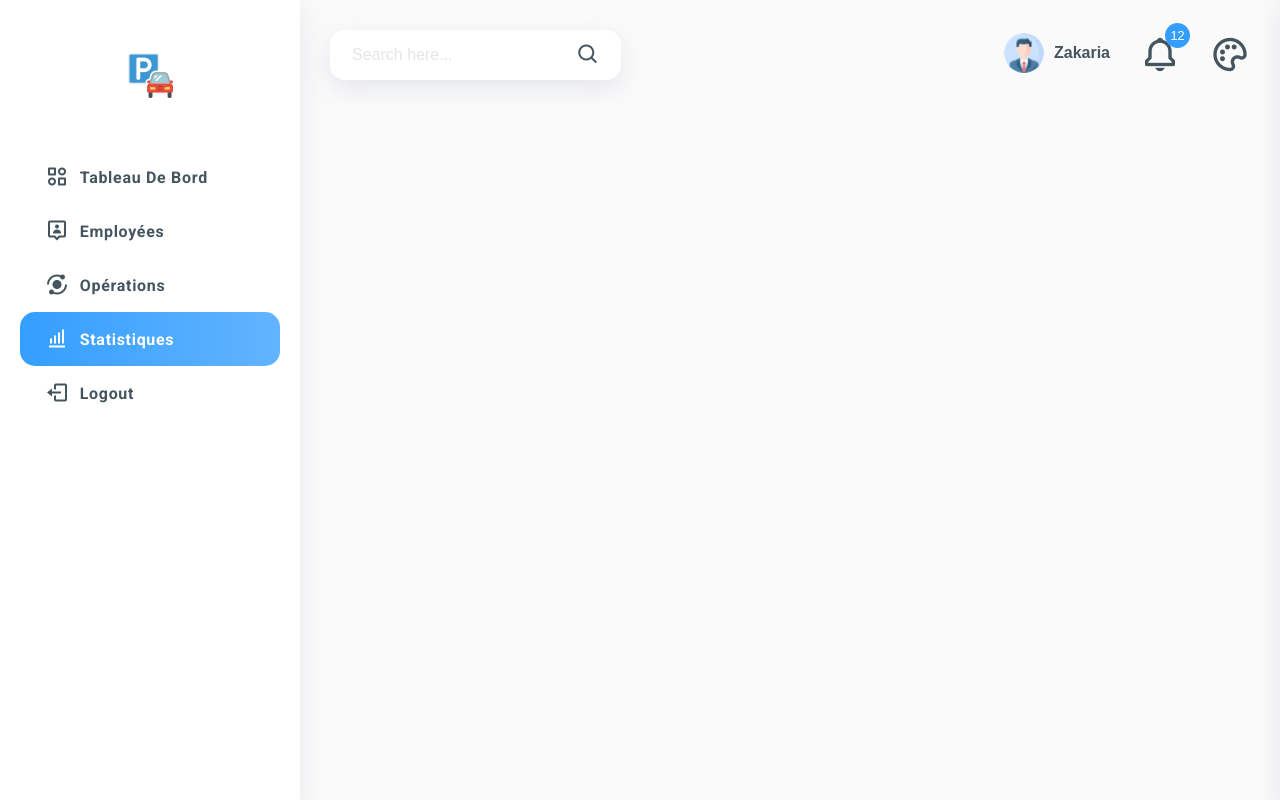
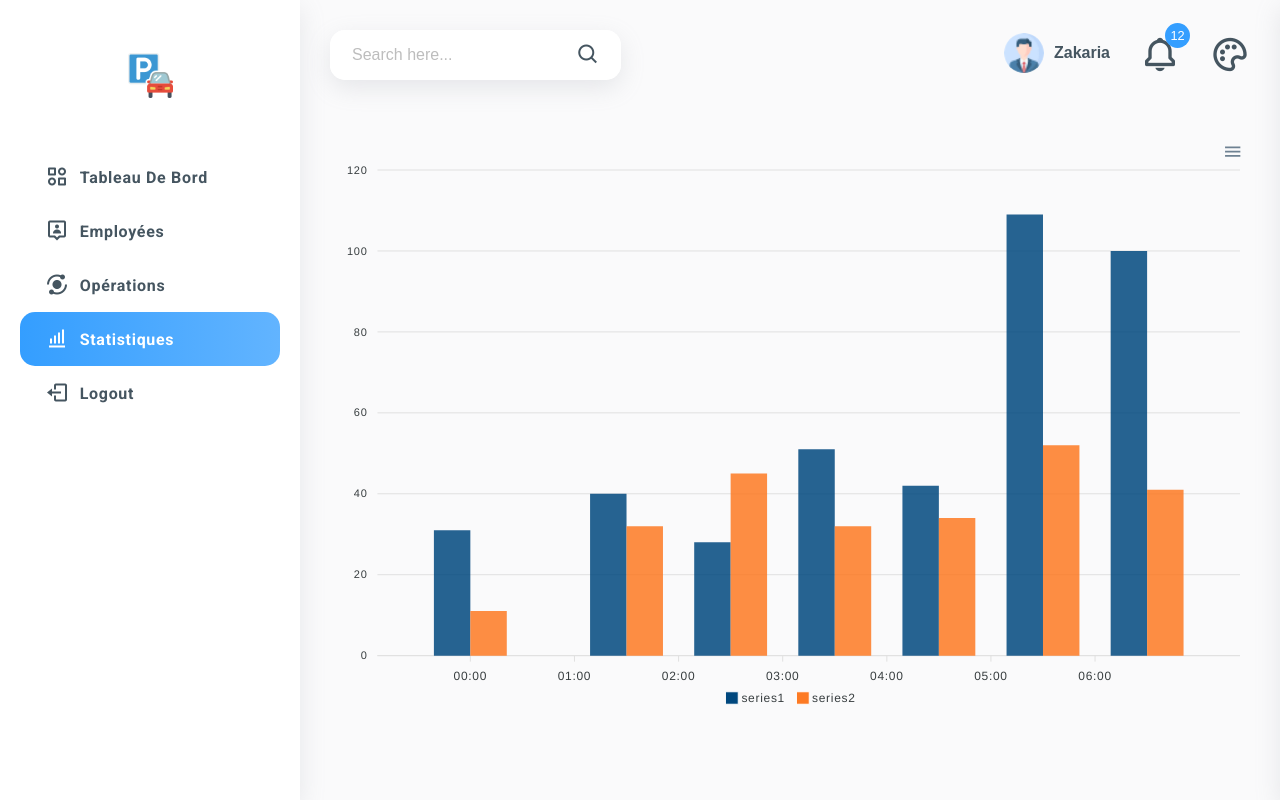
Before and after one commit to zakari64/EasyParkDashboard, a React (Create React App) app in the folder dashboard/: page /layout/stats in a window 1280 px wide. Built offline with nearby package versions, Linux system fonts and the light colour scheme.

Commit message:
added chart

```diff
--- a/dashboard/src/components/Routes.jsx
+++ b/dashboard/src/components/Routes.jsx
@@ -5,6 +5,7 @@ import { Route, Switch } from 'react-router-dom'
 import Dashboard from '../pages/Dashboard'
 import Customers from '../pages/Customers'
 import Operations from '../pages/Operations'
+import Stats from '../pages/Stats'
 import Form from '../pages/Form'
 
 const Routes = () => {
@@ -13,6 +14,7 @@ const Routes = () => {
             <Route path='/layout/dashboard' component={Dashboard}/>
             <Route path='/layout/customers' component={Customers}/>
             <Route path='/layout/operations' component={Operations} />
+            <Route path='/layout/stats' component={Stats}/>
             <Route path='/layout/form' component={Form} />
         </Switch>
     )
--- a/dashboard/src/components/topnav/topnav.css
+++ b/dashboard/src/components/topnav/topnav.css
@@ -26,6 +26,9 @@
     color: var(--txt-color);
     margin-top: 0;
     background-color: var(--main-bg);
+}
+.topnav__search input::placeholder {
+    color : #BDBDBD ;
 }
 
 .topnav__search > i {
--- a/dashboard/src/pages/Dashboard.jsx
+++ b/dashboard/src/pages/Dashboard.jsx
@@ -13,6 +13,7 @@ import Table from "../components/table/Table";
 import Badge from "../components/badge/Badge";
 
 import statusCards from "../assets/JsonData/status-card-data.json";
+
 
 const chartOptions = {
   series: [
@@ -57,6 +58,8 @@ const chartOptions = {
     },
   },
 };
+
+
 
 const topCustomers = {
   head: ["utilisateurs", "opérations totales", "economies"],
--- a/dashboard/src/pages/Operations.jsx
+++ b/dashboard/src/pages/Operations.jsx
@@ -25,7 +25,7 @@ function Operations() {
   return (
     <div>
       <MaterialTable
-        title="Positioning Actions Column Preview"
+        title="Table des utilisateurs"
         columns={[
           { title: 'Nom', field: 'Nom' },
           { title: 'Prénom', field: 'Prénom' },
--- /dev/null
+++ b/dashboard/src/pages/Stats.jsx
@@ -0,0 +1,61 @@
+import React from 'react';
+import ReactApexChart from 'react-apexcharts'
+import Chart from'react-apexcharts';
+
+
+
+
+class  Stats extends React.Component {
+  constructor(props) {
+    super(props);
+
+    this.state = {
+
+      series: [{
+        name: 'series1',
+        data: [31, 40, 28, 51, 42, 109, 100]
+      }, {
+        name: 'series2',
+        data: [11, 32, 45, 32, 34, 52, 41]
+      }],
+      options: {
+        chart: {
+          zoom: {
+            enabled: false,
+          },
+          height: 320,
+          type: 'area'
+        },
+        dataLabels: {
+          enabled: false
+        },
+        stroke: {
+          curve: 'smooth'
+        },
+        xaxis: {
+          type: 'datetime',
+          categories: ["2018-09-19T00:00:00.000Z", "2018-09-19T01:30:00.000Z", "2018-09-19T02:30:00.000Z", "2018-09-19T03:30:00.000Z", "2018-09-19T04:30:00.000Z", "2018-09-19T05:30:00.000Z", "2018-09-19T06:30:00.000Z"]
+        },
+        tooltip: {
+          x: {
+            format: 'dd/MM/yy HH:mm'
+          },
+        },
+        colors: ['#00487E', '#fd7a23']
+      },
+
+
+    };
+
+  }
+
+
+
+  render() {
+    return (
+      <ReactApexChart options={this.state.options} series={this.state.series} type="bar" />
+    );
+  }
+}
+
+export default Stats;
--- a/dashboard/src/pages/form.css
+++ b/dashboard/src/pages/form.css
@@ -24,10 +24,10 @@
   color : rgb(148, 148, 148) ;
 }
 .contact .cnt .inputs input::placeholder{
-  color : #acacac;
+  color : #BDBDBD;
 }
 .contact .cnt .inputs input:hover {
- border: 1px solid #1F90D9;
+ border: 2px solid #1F90D9;
 }
 .contact .cnt .inputs {
   display: flex;
```
Also changed, not shown: dashboard/src/assets/JsonData/customers-list.json (line endings or trailing spaces), 1 other file (tests, documents, lock files or other folders).
